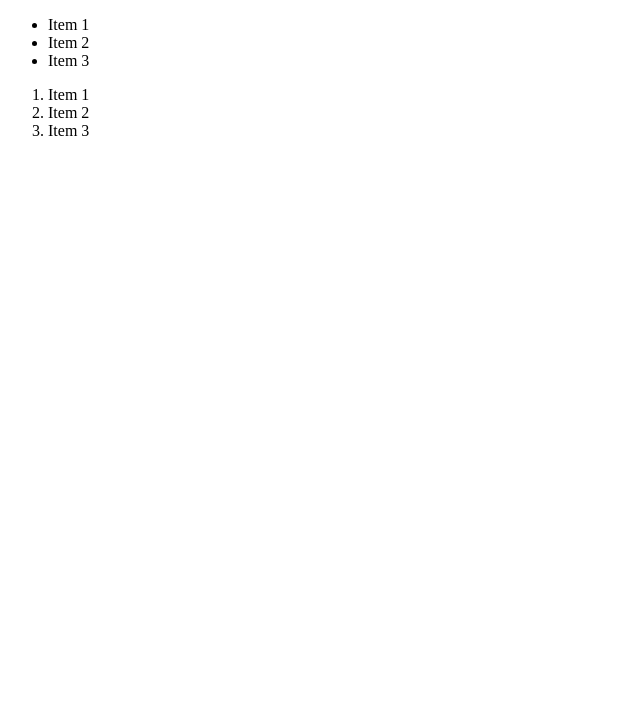
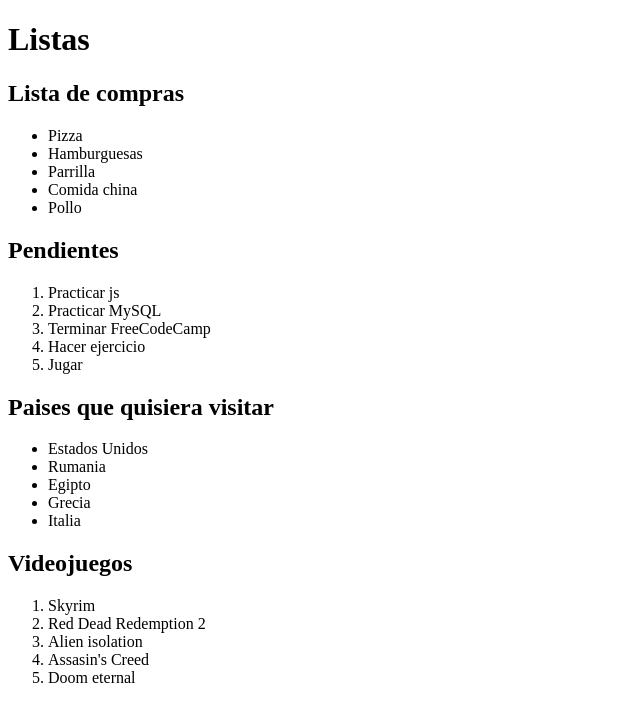
Before and after one commit to DiegoRedondo1702/List, a plain HTML site: page index.html in a window 1280 px wide. Shown: the whole page, without its empty margins (0-640 px from the left). Drawn offline with Linux system fonts and the light colour scheme.

Commit message:
Add index.html

```diff
--- a/index.html
+++ b/index.html
@@ -6,16 +6,38 @@
     <title>List</title>
 </head>
 <body>
+  <h1>Listas</h1>
+  <h2>Lista de compras</h2>
     <ul>
-        <li>Item 1</li>
-        <li>Item 2</li>
-        <li>Item 3</li>
+        <li>Pizza</li>
+        <li>Hamburguesas</li>
+        <li>Parrilla</li>
+        <li>Comida china</li>
+        <li>Pollo</li>
       </ul>
-
+      <h2>Pendientes</h2>
       <ol>
-        <li>Item 1</li>
-        <li>Item 2</li>
-        <li>Item 3</li>
+        <li>Practicar js</li>
+        <li>Practicar MySQL</li>
+        <li>Terminar FreeCodeCamp</li>
+        <li>Hacer ejercicio</li>
+        <li>Jugar</li>
+      </ol>
+      <h2>Paises que quisiera visitar</h2>
+      <ul>
+        <li>Estados Unidos</li>
+        <li>Rumania</li>
+        <li>Egipto</li>
+        <li>Grecia</li>
+        <li>Italia</li>
+      </ul>
+      <h2>Videojuegos</h2>
+      <ol>
+        <li>Skyrim</li>
+        <li>Red Dead Redemption 2</li>
+        <li>Alien isolation</li>
+        <li>Assasin's Creed</li>
+        <li>Doom eternal</li>
       </ol>
 </body>
 </html>
```
